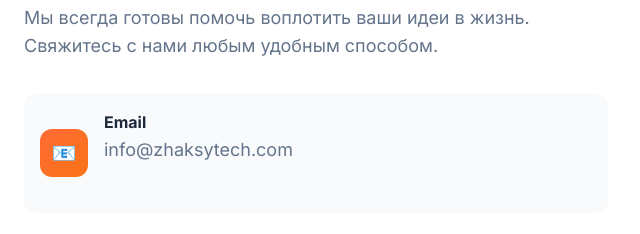
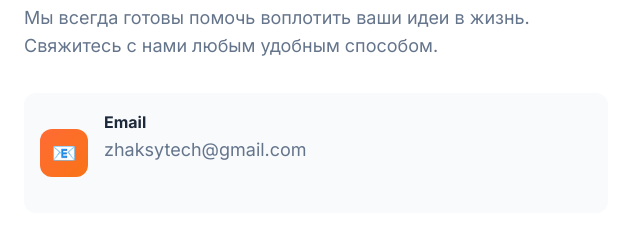
Before and after one commit to ZhaksyTech/ZhaksyTech, a plain HTML site: page index.html in a window 1280 px wide. Shown: the part 5360-5594 px from the top of the page, 0-640 px from the left. Drawn offline with nearby package versions, Linux system fonts and the light colour scheme; no server answers.

Commit message:
Update index.html

```diff
--- a/index.html
+++ b/index.html
@@ -1316,7 +1316,7 @@
                             <div class="contact-method-icon">📧</div>
                             <div>
                                 <h4>Email</h4>
-                                <p>info@zhaksytech.com</p>
+                                <p>zhaksytech@gmail.com</p>
                             </div>
                         </div>
                         <div class="contact-method">
```
